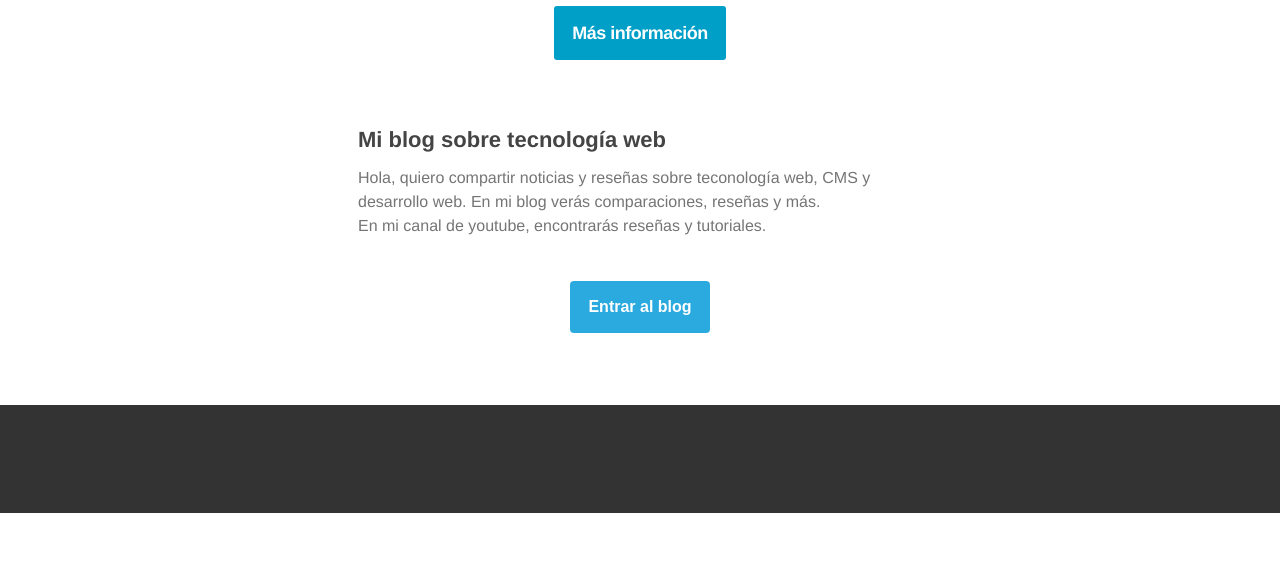
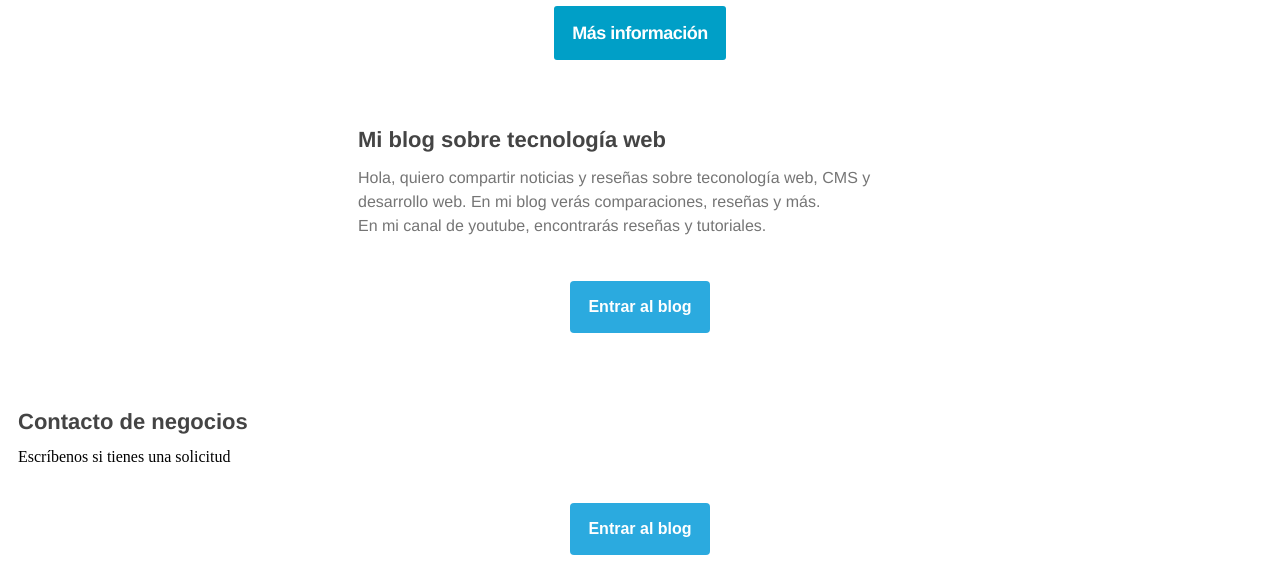
Before and after one commit to 00h5/soluconsultas1.github.io, a plain HTML site: page index.html in a window 1280 px wide. Shown: the part 628-1201 px from the top of the page. Before the commit the page ends 1141 px from the top, so only its background shows below. Drawn offline with Linux system fonts and the light colour scheme.

Commit message:
Update index.html

```diff
--- a/index.html
+++ b/index.html
@@ -688,6 +688,7 @@ En mi canal de youtube, encontrarás reseñas y tutoriales.<br>
 &nbsp;</p>
 
                         </td>
+
                     </tr>
                 </tbody></table>
 				<!--[if mso]>
@@ -709,7 +710,7 @@ En mi canal de youtube, encontrarás reseñas y tutoriales.<br>
                     <tbody>
                         <tr>
                             <td align="center" valign="middle" class="mcnButtonContent" style="font-family: Arial; font-size: 16px; padding: 18px;">
-                                <a class="mcnButton " title="Entrar al blog" href="https://soluconsultas.blogspot.com/search?" target="_blank" style="font-weight: bold;letter-spacing: normal;line-height: 100%;text-align: center;text-decoration: none;color: #FFFFFF;">Entrar al blog</a>
+                                <a class="mcnButton " title="Entrar al blog" href="https://www.youtube.com/channel/UCAnCJ_gzZ6u5S-7tzhc79sw" target="_blank" style="font-weight: bold;letter-spacing: normal;line-height: 100%;text-align: center;text-decoration: none;color: #FFFFFF;">Entrar al blog</a>
                             </td>
                         </tr>
                     </tbody>
@@ -727,6 +728,60 @@ En mi canal de youtube, encontrarás reseñas y tutoriales.<br>
                                     <![endif]-->
                                 </td>
                             </tr>
+				      <table align="left" border="0" cellpadding="0" cellspacing="0" style="max-width:100%; min-width:100%;" width="100%" class="mcnTextContentContainer">
+                    <tbody><tr>
+
+                        <td valign="top" class="mcnTextContent" style="padding-top:0; padding-right:18px; padding-bottom:9px; padding-left:18px;">
+
+                            <h3>Contacto de negocios</h3>
+
+<p>Escríbenos si tienes una solicitud<br>
+&nbsp;</p>
+
+                        </td>
+
+                    </tr>
+                </tbody></table>
+				<!--[if mso]>
+				</td>
+				<![endif]-->
+
+				<!--[if mso]>
+				</tr>
+				</table>
+				<![endif]-->
+            </td>
+        </tr>
+    </tbody>
+</table><table border="0" cellpadding="0" cellspacing="0" width="100%" class="mcnButtonBlock" style="min-width:100%;">
+    <tbody class="mcnButtonBlockOuter">
+        <tr>
+            <td style="padding-top:0; padding-right:18px; padding-bottom:18px; padding-left:18px;" valign="top" align="center" class="mcnButtonBlockInner">
+                <table border="0" cellpadding="0" cellspacing="0" class="mcnButtonContentContainer" style="border-collapse: separate !important;border-radius: 4px;background-color: #2BAADF;">
+                    <tbody>
+                        <tr>
+                            <td align="center" valign="middle" class="mcnButtonContent" style="font-family: Arial; font-size: 16px; padding: 18px;">
+                                <a class="mcnButton " title="Contactar" href="https://us6.list-manage.com/contact-form?u=9b2baeab32c7c0ab7966280cf&form_id=4c74b60171fcde0ce55697936549ed6c" target="_blank" style="font-weight: bold;letter-spacing: normal;line-height: 100%;text-align: center;text-decoration: none;color: #FFFFFF;">Entrar al blog</a>
+                            </td>
+                        </tr>
+                    </tbody>
+                </table>
+            </td>
+        </tr>
+    </tbody>
+</table></td>
+                                        </tr>
+                                    </table>
+                                    <!--[if (gte mso 9)|(IE)]>
+                                    </td>
+                                    </tr>
+                                    </table>
+                                    <![endif]-->
+                                </td>
+                            </tr>
+
+
+
                             <tr>
                                 <td align="center" valign="top" id="templateFooter" data-template-container>
                                     <!--[if (gte mso 9)|(IE)]>
```
